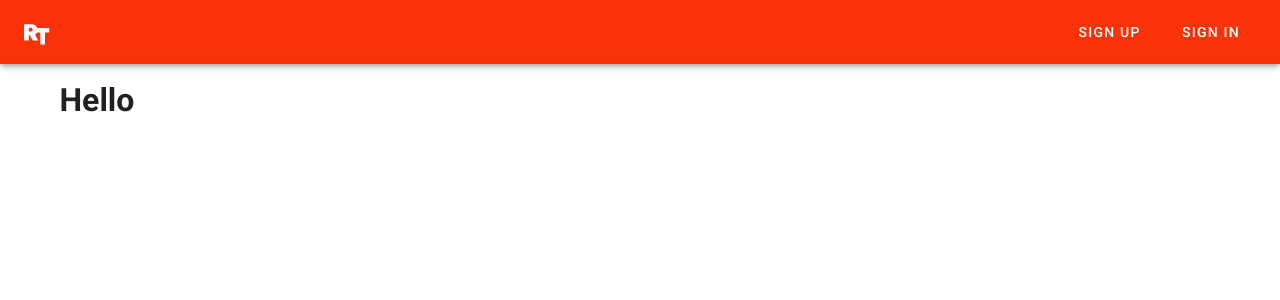
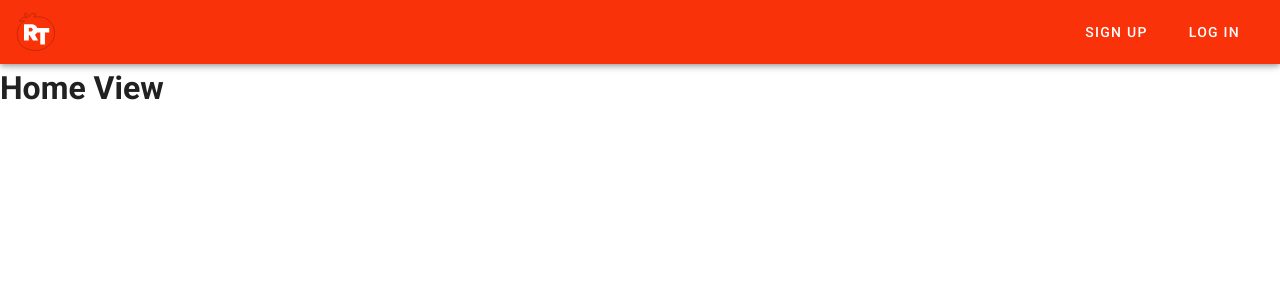
Before and after one commit to ChadMcCaulley/VueEcommerce, a Vue app: page /#/ in a window 1280 px wide. Shown: the top 300 px of the page. Built offline with nearby package versions, Linux system fonts and the light colour scheme.

Commit message:
Added initial Log In Dialog

```diff
--- a/src/App.vue
+++ b/src/App.vue
@@ -5,29 +5,19 @@
       color="primary"
       dark
     >
+      <router-link :to="{ name: 'home' }">
         <v-img
-        alt="Vuetify Logo"
+          alt="Rotten Tomatoes"
           class="shrink mr-2"
-        contain
           src="@/assets/AppBarLogo.svg"
           transition="scale-transition"
           width="40"
+          contain
         />
+      </router-link>
       <v-spacer />
-      <v-btn
-        :to="{ name: 'sign-in' }"
-        text
-        class="mr-2"
-      >
-        SIGN UP
-      </v-btn>
-      <v-btn
-        :to="{ name: 'sign-up' }"
-        text
-        class="mr-2"
-      >
-        SIGN IN
-      </v-btn>
+      <sign-up-dialog />
+      <log-in-dialog />
     </v-app-bar>
     <v-content>
       <router-view />
@@ -36,9 +26,15 @@
 </template>
 
 <script>
+import SignUpDialog from '@/components/SignUpDialog'
+import LogInDialog from '@/components/LogInDialog'
 
 export default {
   name: 'App',
+  components: {
+    SignUpDialog,
+    LogInDialog
+  },
   data: () => ({})
 }
 </script>
--- /dev/null
+++ b/src/components/LogInDialog.vue
@@ -0,0 +1,60 @@
+<template>
+  <v-dialog
+    v-model="showDialog"
+    width="500"
+  >
+    <template v-slot:activator="{ on }">
+      <v-btn
+        v-on="on"
+        text
+        class="mr-2"
+      >
+        LOG IN
+      </v-btn>
+    </template>
+
+    <v-card>
+      <v-card-title
+        class="headline primary white--text"
+        primary-title
+      >
+        LOG IN
+        <v-spacer />
+        <v-btn
+          icon
+          dark
+          @click="showDialog = false"
+        >
+          <v-icon> mdi-close-circle </v-icon>
+        </v-btn>
+      </v-card-title>
+      <v-container>
+        <v-text-field
+          label="Username"
+          prepend-inner-icon="mdi-account"
+        />
+        <v-text-field
+          label="Password"
+          append-icon="mdi-eye"
+        />
+        <div class="mt-4 text-center">
+          <v-btn
+            class="dark"
+            color="info"
+          >
+            Log In
+          </v-btn>
+        </div>
+      </v-container>
+    </v-card>
+  </v-dialog>
+</template>
+
+<script>
+export default {
+  name: 'LogInDialog',
+  data: () => ({
+    showDialog: false
+  })
+}
+</script>
--- a/src/components/MediaList.vue
+++ /dev/null
@@ -1,11 +0,0 @@
-<template>
-  <v-container>
-    <h1>Hello</h1>
-  </v-container>
-</template>
-
-<script>
-export default {
-  name: 'MediaList'
-}
-</script>
--- /dev/null
+++ b/src/components/SignUpDialog.vue
@@ -0,0 +1,60 @@
+<template>
+  <v-dialog
+    v-model="showDialog"
+    width="500"
+  >
+    <template v-slot:activator="{ on }">
+      <v-btn
+        v-on="on"
+        text
+        class="mr-2"
+      >
+        Sign Up
+      </v-btn>
+    </template>
+
+    <v-card>
+      <v-card-title
+        class="headline primary white--text"
+        primary-title
+      >
+        Sign Up
+        <v-spacer />
+        <v-btn
+          icon
+          dark
+          @click="showDialog = false"
+        >
+          <v-icon> mdi-close-circle </v-icon>
+        </v-btn>
+      </v-card-title>
+      <v-container>
+        <v-text-field
+          label="Username"
+          prepend-inner-icon="mdi-account"
+        />
+        <v-text-field
+          label="Password"
+          append-icon="mdi-eye"
+        />
+        <div class="mt-4 text-center">
+          <v-btn
+            class="dark"
+            color="info"
+          >
+            Sign Up
+          </v-btn>
+        </div>
+      </v-container>
+    </v-card>
+  </v-dialog>
+</template>
+
+<script>
+export default {
+  name: 'SignUpDialog',
+  data: () => ({
+    showDialog: false
+  })
+}
+</script>
--- a/src/router/index.js
+++ b/src/router/index.js
@@ -1,7 +1,6 @@
 import Vue from 'vue'
 import VueRouter from 'vue-router'
 import Home from '@/views/Home'
-import SignIn from '@/views/SignIn'
 
 Vue.use(VueRouter)
 
@@ -10,16 +9,6 @@ const routes = [
     path: '/',
     name: 'home',
     component: Home
-  },
-  {
-    path: '/sign-in/',
-    name: 'sign-in',
-    component: SignIn
-  },
-  {
-    path: '/sign-up/',
-    name: 'sign-up',
-    component: SignIn
   }
 ]
 
--- a/src/views/Home.vue
+++ b/src/views/Home.vue
@@ -1,16 +1,11 @@
 <template>
   <div class="home">
-    <media-list />
+    <h1> Home View </h1>
   </div>
 </template>
 
 <script>
-import MediaList from '@/components/MediaList.vue'
-
 export default {
-  name: 'Home',
-  components: {
-    MediaList
-  }
+  name: 'Home'
 }
 </script>
```
Also changed, not shown: src/assets/AppBarLogo.svg. Lines whose indentation alone changed are shown as unchanged.
